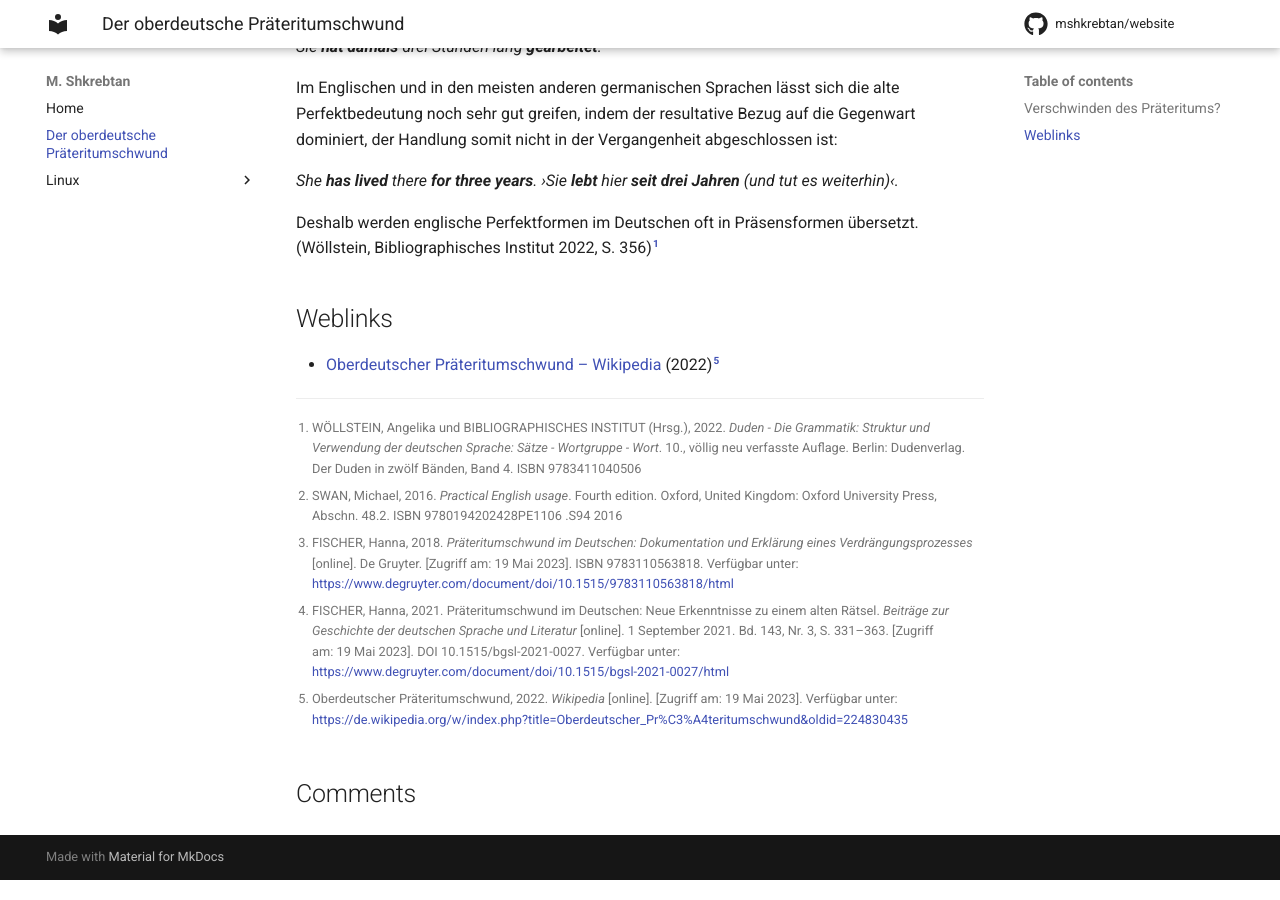
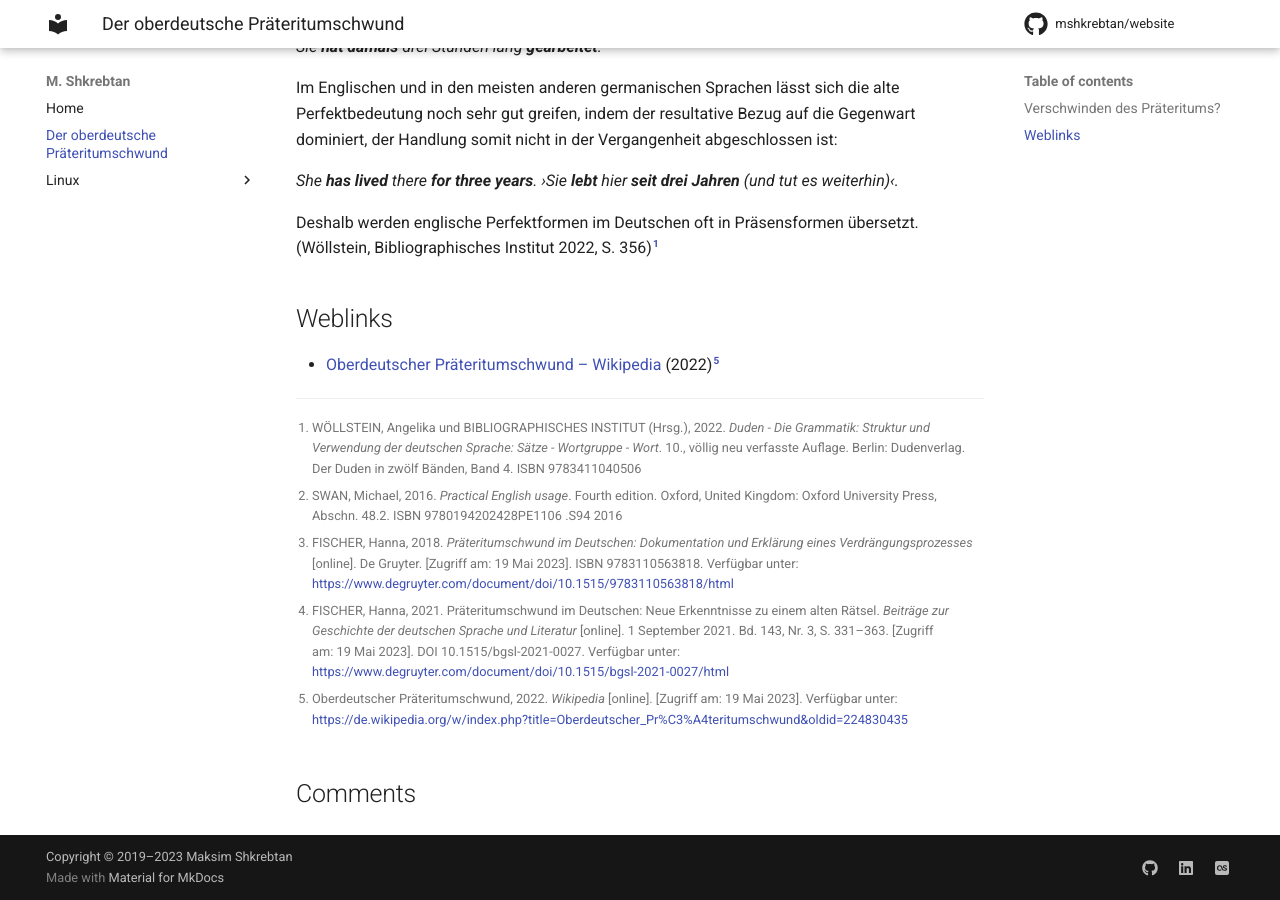
Before and after one commit to mshkrebtan/notes.maxie.xyz, an MkDocs documentation site: the page built from notes/oberdeutscher-praeteritumschwund.md, in a window 1280 px wide and 900 px high, scrolled down 1011 px. Built offline with MkDocs 1.6.1 and Material for MkDocs 9.7.7, drawn with Linux system fonts in a browser that asks for light colours; comment, search, counter and statistics services are not loaded.

Commit message:
mkdocs: Update footer

```diff
--- a/mkdocs.yaml
+++ b/mkdocs.yaml
@@ -16,6 +16,17 @@ theme:
     primary: white
   custom_dir: overrides
 
+extra:
+  social:
+    - icon: fontawesome/brands/github
+      link: https://github.com/mshkrebtan
+    - icon: fontawesome/brands/linkedin
+      link: https://www.linkedin.com/in/mshkrebtan/
+    - icon: fontawesome/brands/square-lastfm
+      link: https://www.last.fm/user/MShkrebtan
+
+copyright: Copyright &copy; 2019–2023 Maksim Shkrebtan
+
 plugins:
   - git-revision-date-localized:
       enable_creation_date: true
```
